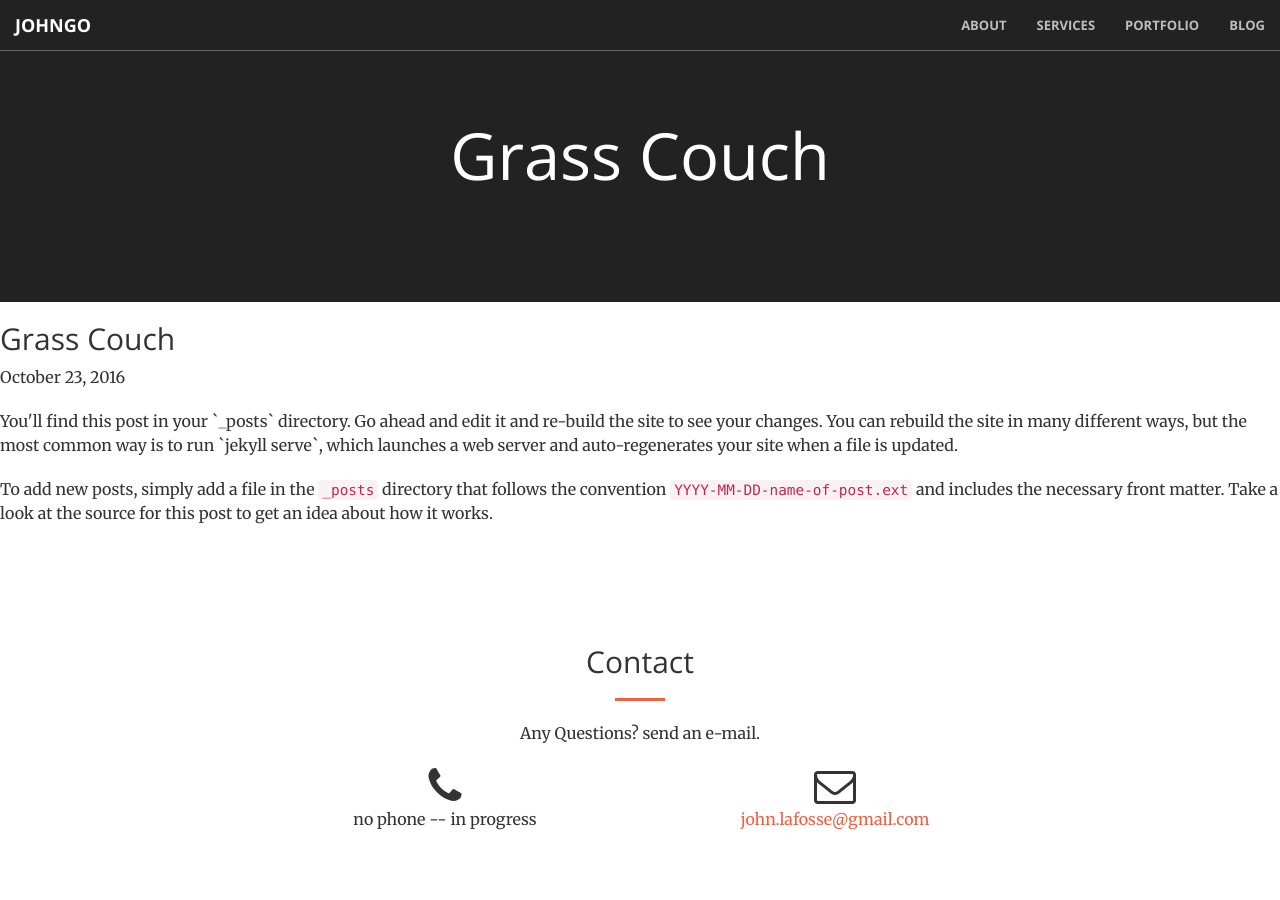
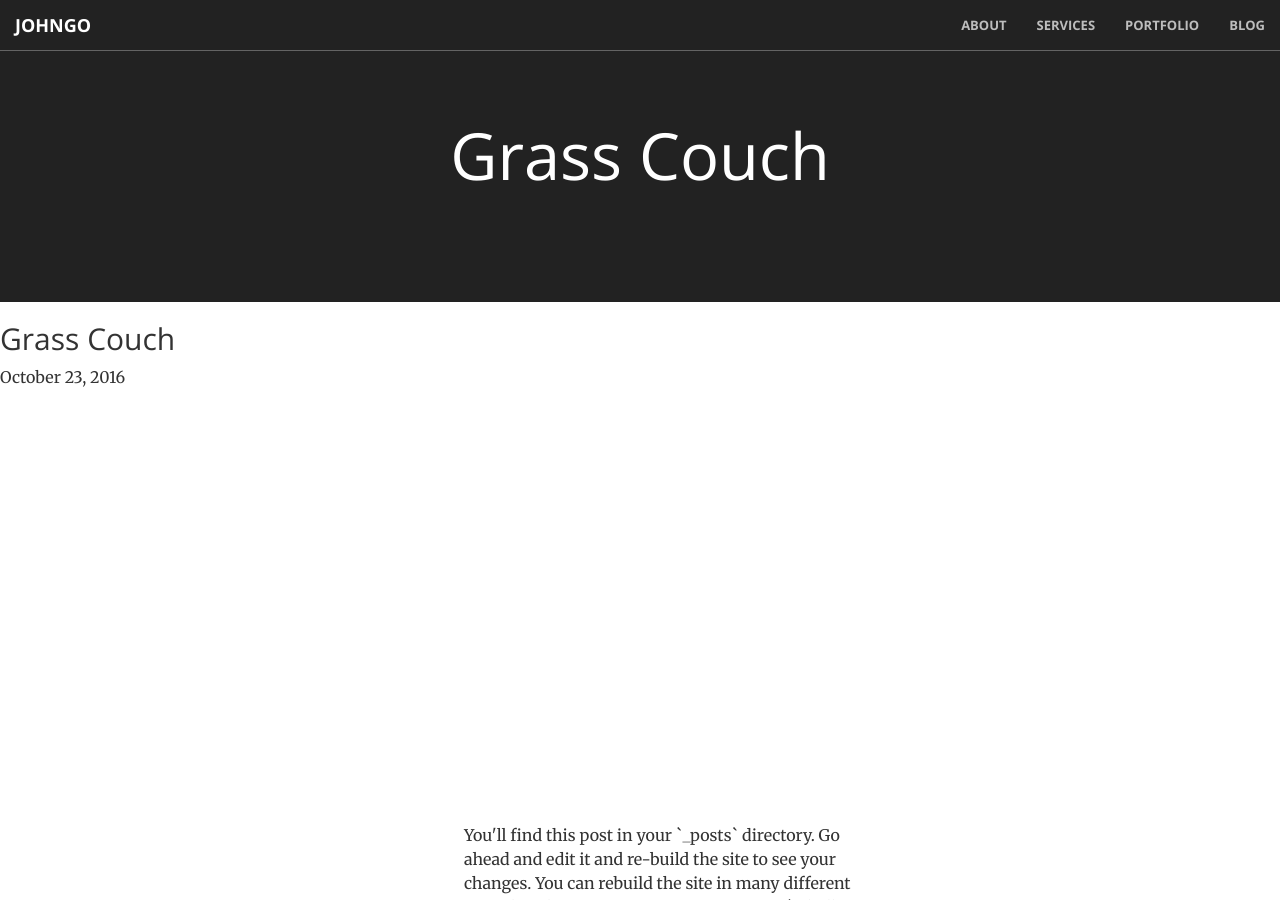
Before and after one commit to Koluskomtu/blog, a Jekyll site: the page built from _posts/2016-10-23-grasscouch.md, in a window 1280 px wide and 900 px high. Built offline with Jekyll 4.4.1, drawn with Linux system fonts in a browser that asks for light colours.

Commit message:
Update 2016-10-23-grasscouch.md

```diff
--- a/_posts/2016-10-23-grasscouch.md
+++ b/_posts/2016-10-23-grasscouch.md
@@ -2,7 +2,7 @@
 layout: posts
 title: Grass Couch
 ---
-<p style="text-align: left; margin=30%;">
+<p style="text-align: left; margin: 30%; padding: 50px 30px 50px 80px;">
 You'll find this post in your `_posts` directory. Go ahead and edit it and re-build
 the site to see your changes. You can rebuild the site in many different ways, but
 the most common way is to run `jekyll serve`, which launches a web server and
```
